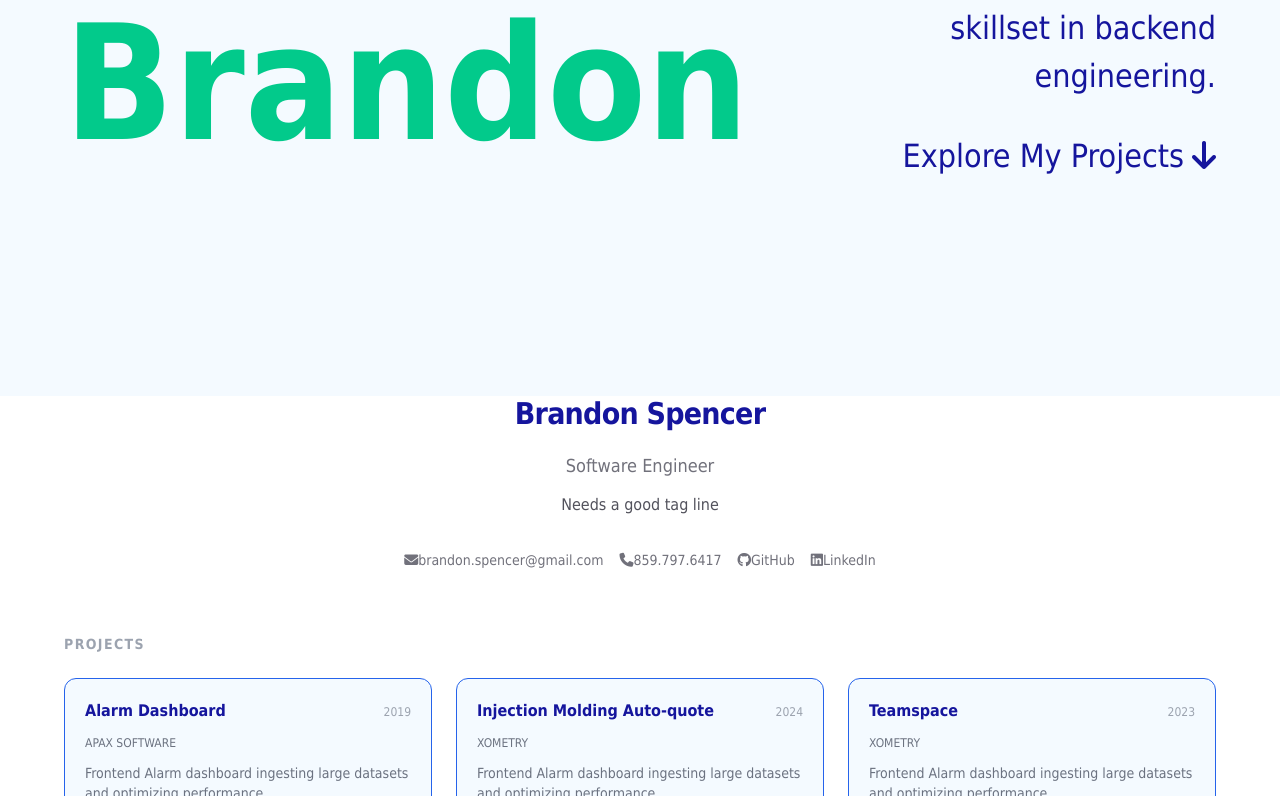
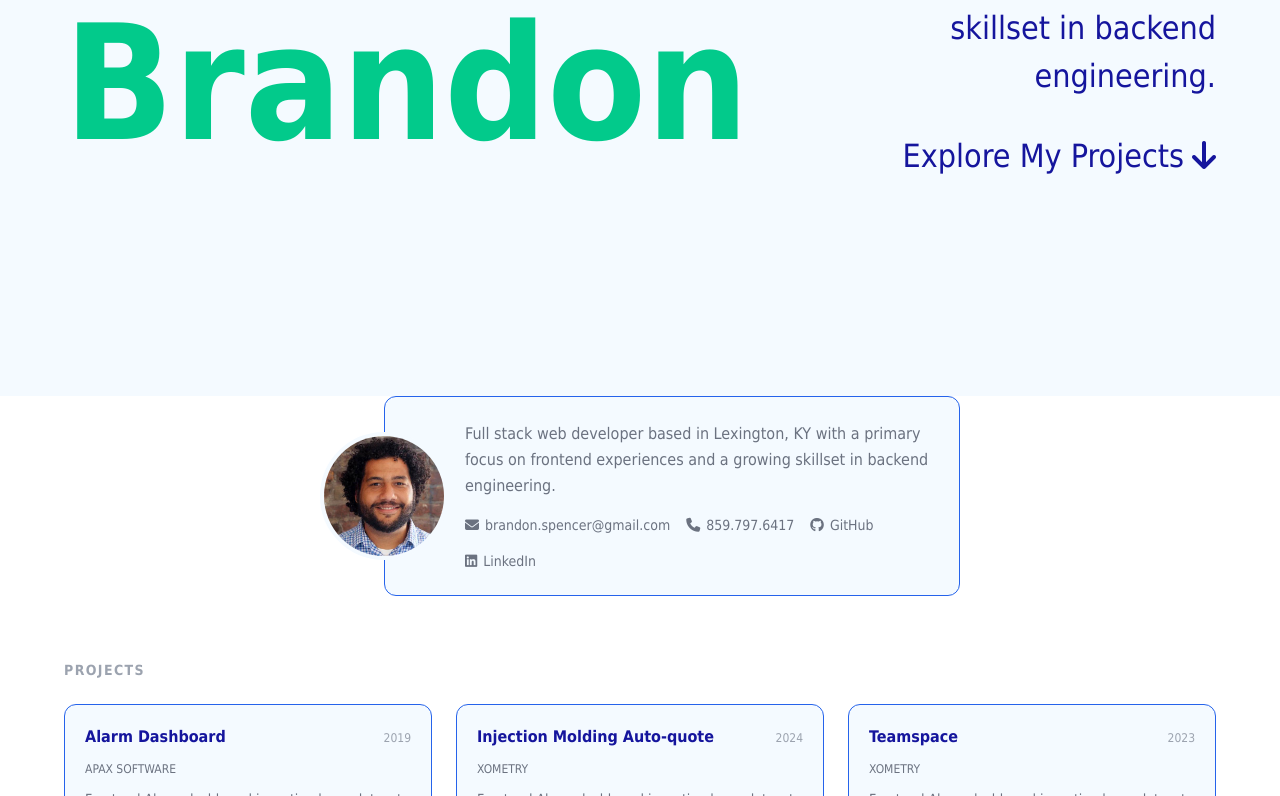
Before and after one commit to doubldragon/personal-homepage, a Next.js app: page / in a window 1280 px wide. Shown: the part 428-1224 px from the top of the page. Built offline with nearby package versions, Linux system fonts and the light colour scheme.

Commit message:
add base bio panel

```diff
--- /dev/null
+++ b/components/Bio.tsx
@@ -0,0 +1,92 @@
+import { useState } from "react";
+
+const CONTACT_LINKS = [
+  {
+    label: "brandon.spencer@gmail.com",
+    href: "mailto:brandon.spencer@gmail.com",
+    icon: "fa-solid fa-envelope",
+  },
+  {
+    label: "859.797.6417",
+    href: "tel:+18597976417",
+    icon: "fa-solid fa-phone",
+  },
+  {
+    label: "GitHub",
+    href: "https://github.com/doubldragon",
+    icon: "fa-brands fa-github",
+    external: true,
+  },
+  {
+    label: "LinkedIn",
+    href: "https://linkedin.com/in/brandonrspencer",
+    icon: "fa-brands fa-linkedin",
+    external: true,
+  },
+];
+
+const Bio = () => {
+  const [imgFailed, setImgFailed] = useState(false);
+
+  return (
+    <div className="relative flex justify-center">
+      {/* Wrapper: positions image + panel */}
+      <div className="relative flex flex-col items-center md:flex-row md:items-center">
+        {/* Profile image — hidden on failure */}
+        {!imgFailed && (
+          <img
+            src="/profile.jpg"
+            alt="Brandon Spencer"
+            onError={() => setImgFailed(true)}
+            className={[
+              "w-32 h-32 rounded-full object-cover border-4 z-10",
+              // Mobile: centered above panel, bottom half overlaps
+              "-mb-16",
+              // Desktop: left edge of panel, vertically centered
+              "md:mb-0 md:-mr-16 md:shrink-0",
+            ].join(" ")}
+            style={{ borderColor: "var(--color-surface)" }}
+          />
+        )}
+
+        {/* Panel */}
+        <div
+          className={[
+            "rounded-xl border bg-theme-surface z-0",
+            "w-full max-w-xl",
+            // Mobile: top padding clears the overlapping image
+            !imgFailed ? "pt-20 px-6 pb-6" : "p-6",
+            // Desktop: left padding clears the overlapping image
+            !imgFailed ? "md:pt-6 md:pl-20" : "md:p-6",
+          ].join(" ")}
+          style={{ borderColor: "var(--color-accent)" }}
+        >
+          <p className="text-theme-muted leading-relaxed mb-4">
+            Full stack web developer based in Lexington, KY with a primary focus
+            on frontend experiences and a growing skillset in backend
+            engineering.
+          </p>
+
+          <ul className="flex flex-wrap gap-4 text-sm text-theme-muted">
+            {CONTACT_LINKS.map((link) => (
+              <li key={link.href} className="flex items-center gap-1.5">
+                <i className={link.icon} aria-hidden="true" />
+                <a
+                  href={link.href}
+                  {...(link.external
+                    ? { target: "_blank", rel: "noopener noreferrer" }
+                    : {})}
+                  className="hover:text-theme-text transition-colors"
+                >
+                  {link.label}
+                </a>
+              </li>
+            ))}
+          </ul>
+        </div>
+      </div>
+    </div>
+  );
+};
+
+export default Bio;
--- a/pages/index.tsx
+++ b/pages/index.tsx
@@ -2,6 +2,7 @@
 import Head from "next/head";
 import Script from "next/script";
 import Navbar from "@/components/Navbar";
+import Bio from "@/components/Bio";
 import ExperienceCard from "@/components/ExperienceCard";
 import experience from "@/data/experience";
 import ProjectCard from "@/components/ProjectCard";
@@ -61,58 +62,11 @@
           </div>
         </section>
         {/* About */}
-        <section id="about" className="mb-16 justify-center">
-          <div className="flex flex-col gap-3 items-center">
-            <h1 className="text-3xl font-semibold tracking-tight mb-2">
-              Brandon Spencer
-            </h1>
-            <div className="flex text-lg text-zinc-500">Software Engineer</div>
-            <p className="text-zinc-600 leading-relaxed mb-5">
-              Needs a good tag line
-            </p>
-            <ul className="flex flex-wrap gap-4 text-sm text-zinc-500">
-              <li>
-                <i className="fa-solid fa-envelope"></i>
-                <a
-                  href="mailto:brandon.spencer@gmail.com"
-                  className="hover:text-zinc-900 transition-colors"
-                >
-                  brandon.spencer@gmail.com
-                </a>
-              </li>
-              <li>
-                <i className="fa-solid fa-phone"></i>
-                <a
-                  href="tel:+18597976417"
-                  className="hover:text-zinc-900 transition-colors"
-                >
-                  859.797.6417
-                </a>
-              </li>
-              <li>
-                <i className="fa-brands fa-github"></i>
-                <a
-                  href="https://github.com/doubldragon"
-                  target="_blank"
-                  rel="noopener noreferrer"
-                  className="hover:text-zinc-900 transition-colors"
-                >
-                  GitHub
-                </a>
-              </li>
-              <li>
-                <i className="fa-brands fa-linkedin"></i>
-                <a
-                  href="https://linkedin.com/in/brandonrspencer"
-                  target="_blank"
-                  rel="noopener noreferrer"
-                  className="hover:text-zinc-900 transition-colors"
-                >
-                  LinkedIn
-                </a>
-              </li>
-            </ul>
-          </div>
+        <section
+          id="about"
+          className="w-full px-4 md:max-w-[90vw] md:px-0 mb-16"
+        >
+          <Bio />
         </section>
 
         {/* Projects */}
```
Also changed, not shown: public/profile.jpg (added).
